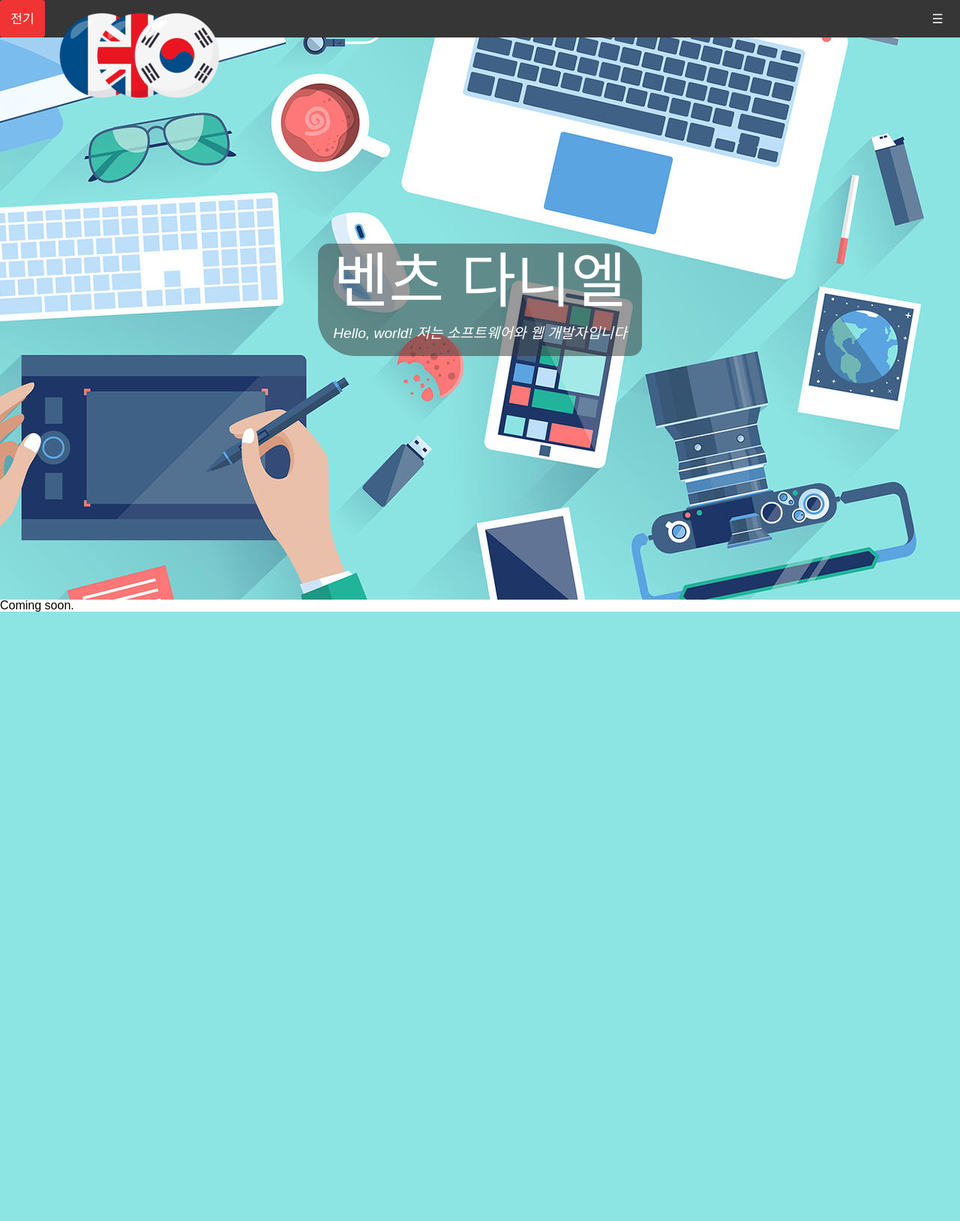
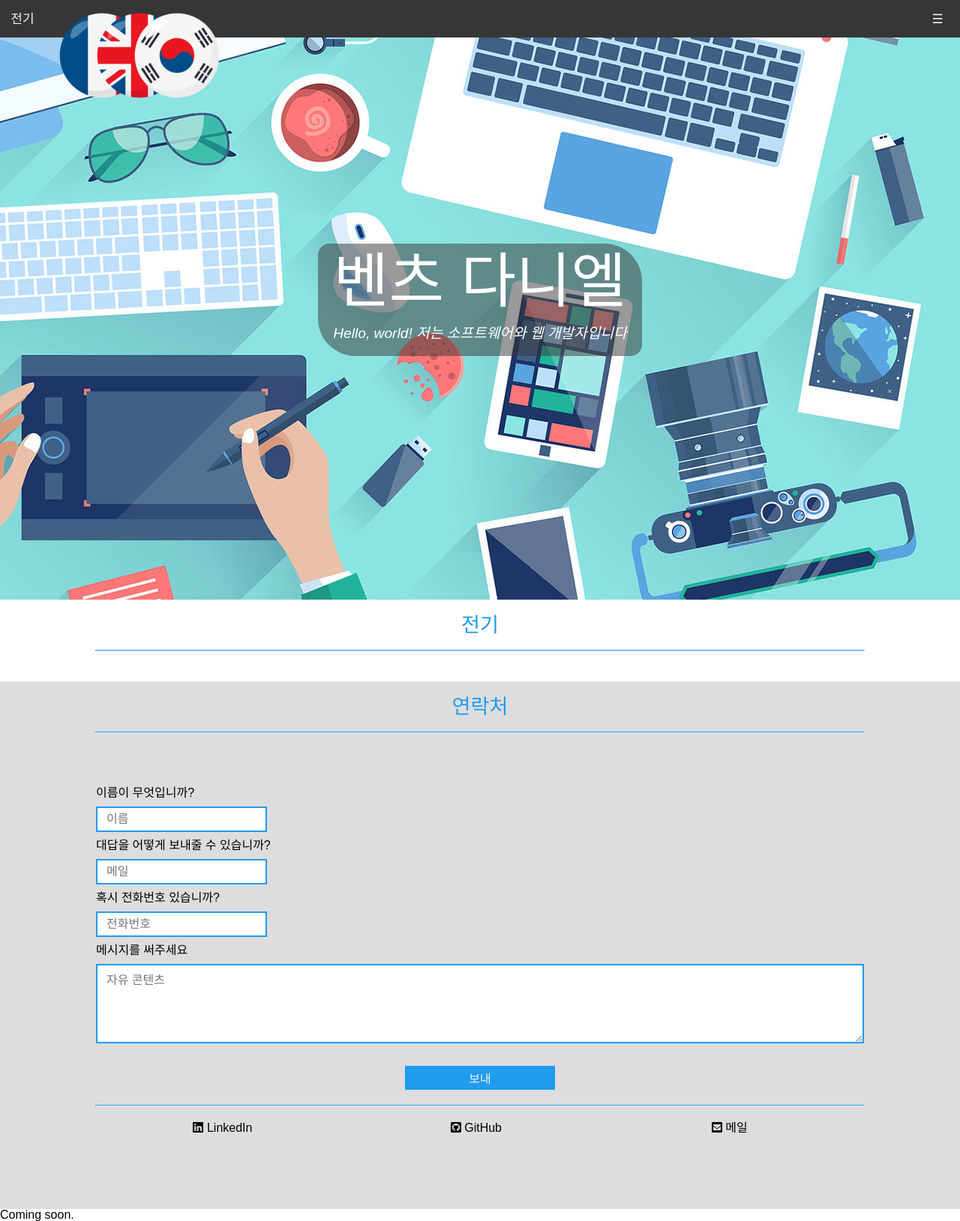
Before and after one commit to bentz19u/onePageCV, a PHP site: page /korean/ in a window 1280 px wide. Shown: the whole page at 75% size. Before the commit the page ends 816 px from the top, so only its background shows below. Run offline with PHP 8.4, Linux system fonts and the light colour scheme; some libraries are stand-ins or nearby versions.

Commit message:
Ajout contact coréen

```diff
--- a/korean/index.php
+++ b/korean/index.php
@@ -15,7 +15,7 @@ $pdo->setAttribute(PDO::ATTR_DEFAULT_FETCH_MODE, PDO::FETCH_ASSOC);
 <html lang="kr">
     <head>
         <meta charset="utf-8"/>
-        <title>Daniel Bentz</title>
+        <title>벤츠 다니엘</title>
         <meta name="description" content="저는 프랑스에 온 벤츠 다니엘입니다. 소프트웨어와 웹을 개발자입니다 - 대화식 이력서." />
         <meta name="keywords" content="Daniel Bentz, resume, PHP programmer, PHP, MySQL, OOP, Nancy, Korean, 벤츠 다니엘, 이력서" />
         <meta name="viewport" content="width=device-width, initial-scale=1.0" />
@@ -34,6 +34,10 @@ $pdo->setAttribute(PDO::ATTR_DEFAULT_FETCH_MODE, PDO::FETCH_ASSOC);
 				    <p>Hello, world! 저는 소프트웨어와 웹 개발자입니다</p>
 				</div>
 			</div>
+            <?php
+                include "../src/korean/bio.html";
+                include "../src/korean/contact.php";
+            ?>
         </div>
         <div class="contenu">Coming soon.</div>
         <script src="https://unpkg.com/scrollreveal/dist/scrollreveal.min.js"></script>
--- a/src/korean/bio.html
+++ b/src/korean/bio.html
@@ -1,63 +1,5 @@
 <span id="contenuBioAncre" class="ancre"></span>
 <div id="contenuBio" class="contenu">
-    <h2>About me</h2>
+    <h2>전기</h2>
     <hr>
-    <div id="console">
-        <div id="code">
-            <br>
-            <br>
-            <span>$daniel = new Developpeur();</span>
-            <br>
-            <br>
-            <span>$daniel->fullName = "Daniel Bentz";</span>
-            <br>
-            <br>
-            <span>$daniel->age = "31";</span>
-            <br>
-            <br>
-            <span>$daniel->location = "Chaudeney-sur-moselle, Lorraine, France, Earth";</span>
-            <br>
-            <br>
-            <span>$daniel->education = "Bachelor's degree CISIIE";</span>
-            <br>
-            <br>
-            <span>$daniel->major = "Web & software development";</span>
-            <br>
-            <br>
-            <span>$daniel->lastJob = [<br>
-                        &emsp;&emsp;&emsp;&emsp;"Company" => "Dicsit Informatique",<br>
-                        &emsp;&emsp;&emsp;&emsp;"Role" => "Software developer",<br>
-                        &emsp;&emsp;&emsp;&emsp;"Start" => "July 2011",<br>
-                        &emsp;&emsp;&emsp;&emsp;"End" => "February 2017"<br>
-                        &emsp;&emsp;&emsp;&emsp;];</span>
-            <br>
-            <br>
-            <span>$daniel->interests = [ "Bicycles", "Asian culture", "Travel", "Multimedia", "Reading" ];</span>
-            <br>
-            <br>
-            <span>$daniel->resume = "<a target="_blank" href="../src/img/CVdanielBENTZ.pdf">CVdanielBENTZ.pdf</a>";</span>
-            <br>
-            <br>
-            <span>$daniel->email = "<a target="_blank" href="mailto:db.daniel.bentz@gmail.com">db.daniel.bentz@gmail.com</a>";</span>
-            <br>
-            <br>
-            <span>$daniel->github = "<a target="_blank" href="https://github.com/bentz19u">bentz19u</a>";</span>
-            <br>
-            <br>
-            <br>
-        </div>
-    </div>
-    <hr>
-    <div id="text">
-            Welcome! My name is Daniel,and this is my story.<br>
-        Originally, my interest was about biological science but my expectations were far different from the actual work, so I decided to do something different.<br><br>
-        My second interest since I was young has been computer science and multimedia.<br>
-        So after retraining, I worked for approximately 6 years in a company which makes software for hospitals.<br>
-        Then I decided to complete my education, and I am currently studying for a bachelor's degree in web development. I am looking for an internship in web or mobile development.<br><br>
-        I love structure, order, and quality. I love spending time on fixing little details and optimizing apps.<br>
-        I am very interested in foreign culture, and I want to expand my horizons by working abroad in a near future.<br>
-    </div>
-    <div id="button">
-        <a class="button" href="#contenuContact"><p>Want to work with me?</p></a>
-    </div>
 </div>
--- a/src/korean/contact.php
+++ b/src/korean/contact.php
@@ -1,18 +1,18 @@
 <span id="contenuContactAncre" class="ancre"></span>
 <div id="contenuContact" class="contenu">
-    <h2>Contact</h2>
+    <h2>연락처</h2>
     <hr>
     <div id="message" class="hidden"></div>
     <form id="form">
-    	<label for="form-nom">What is your name?</label>
-    	<input id="form-nom" type="text" placeholder="Name" required="required">
-    	<label for="form-mail">How can I reply back to you?</label>
-    	<input id="form-mail" type="email" placeholder="E-mail" required="required">
-    	<label for="form-telephone">Maybe a phone number?</label>
-    	<input id="form-telephone" type="text" placeholder="Phone number">
-    	<label for="form-contenu">Leave me a message</label>
-    	<textarea id="form-contenu" placeholder="Free content" cols="60" rows="5" required="required"></textarea>
-    	<input id="form-submit" class="button" type="submit" value="Send Message">
+    	<label for="form-nom">이름이 무엇입니까?</label>
+    	<input id="form-nom" type="text" placeholder="이름" required="required">
+    	<label for="form-mail">대답을 어떻게 보내줄 수 있습니까?</label>
+    	<input id="form-mail" type="email" placeholder="메일" required="required">
+    	<label for="form-telephone">혹시 전화번호 있습니까?</label>
+    	<input id="form-telephone" type="text" placeholder="전화번호">
+    	<label for="form-contenu">메시지를 써주세요</label>
+    	<textarea id="form-contenu" placeholder="자유 콘텐츠" cols="60" rows="5" required="required"></textarea>
+    	<input id="form-submit" class="button" type="submit" value="보내">
     </form>
     <hr>
     <div id="listContact">
@@ -26,7 +26,7 @@
     	</a>
     	<a target="_blank" href="mailto:db.daniel.bentz@gmail.com">
     		<span class="fas fa-envelope-square"></span>
-    		E-Mail
+    		메일
     	</a>
     </div>
 </div>
```
